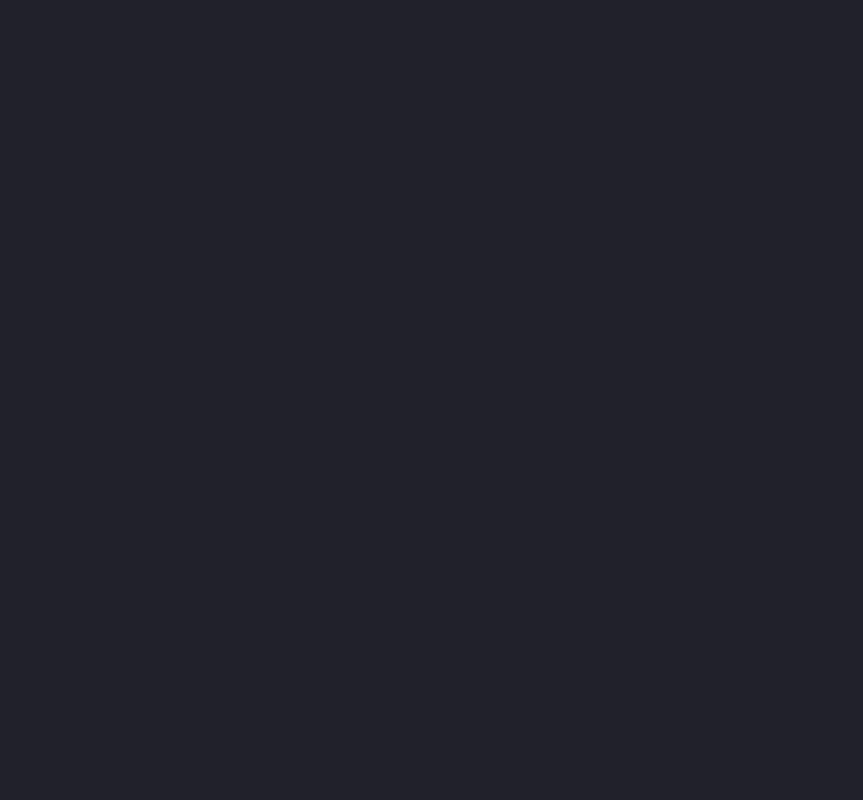
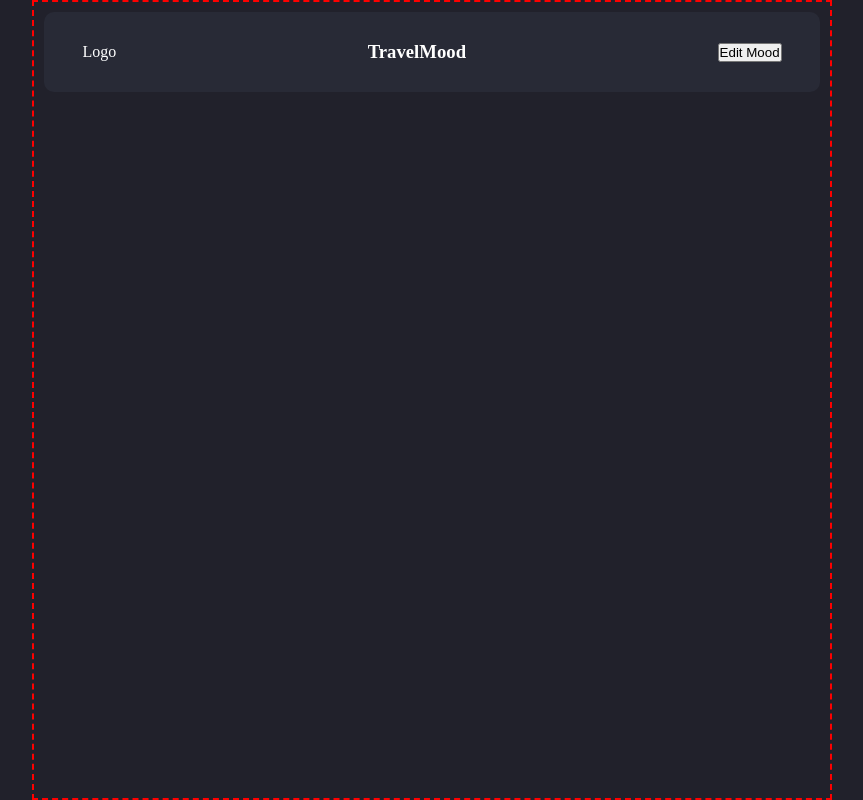
Before and after one commit to Deevyn9/travelmoods, a Next.js app: page / in a window 1280 px wide. Shown: the whole page, without its empty margins (208-1071 px from the left). Built offline with nearby package versions, Linux system fonts and the light colour scheme.

Commit message:
arrange layout

```diff
--- a/src/app/layout.tsx
+++ b/src/app/layout.tsx
@@ -1,5 +1,6 @@
 import type { Metadata } from "next";
 import "./globals.css";
+import Nav from "./components/Nav";
 
 export const metadata: Metadata = {
   title: "TravelMoods",
@@ -13,7 +14,12 @@ export default function RootLayout({
 }>) {
   return (
     <html lang="en">
-      <body>{children}</body>
+      <body>
+        <div className="wrapper">
+          <Nav />
+          {children}
+        </div>
+      </body>
     </html>
   );
 }
```
